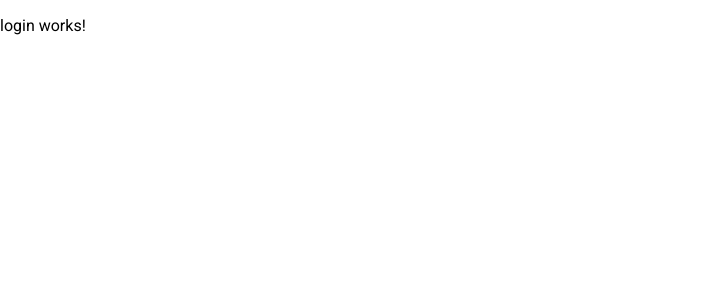
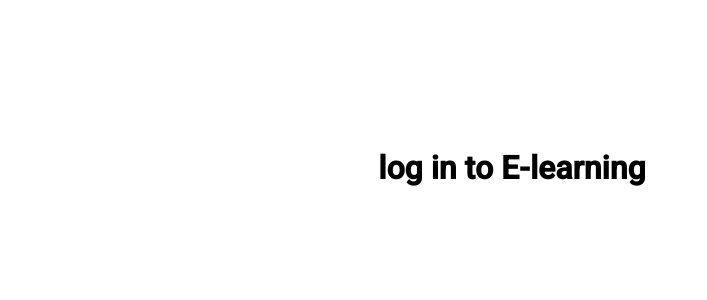
Before and after one commit to Nevy11/E-learning-front-end, an Angular app: page /login in a window 1024 px wide. Shown: the top 300 px of the page, without its empty margins (0-707 px from the left). Built offline with nearby package versions, Linux system fonts and the light colour scheme.

Commit message:
update login title

```diff
--- a/src/app/login/login.component.html
+++ b/src/app/login/login.component.html
@@ -1 +1 @@
-<p>login works!</p>
+<div class="login-header"><h1>log in to E-learning</h1></div>
--- a/src/app/login/login.component.scss
+++ b/src/app/login/login.component.scss
@@ -0,0 +1,26 @@
+// tablet
+@media (min-width: 600px) and (max-width: 1024px) {
+  .login-header {
+    display: flex;
+    justify-content: center;
+    margin-top: 3rem;
+  }
+}
+
+// mobile phone
+@media (max-width: 599px) {
+  .login-header {
+    display: flex;
+    justify-content: center;
+    margin-top: 5rem;
+  }
+}
+
+// large screen
+@media (min-width: 1024px) {
+  .login-header {
+    display: flex;
+    justify-content: center;
+    margin-top: 8rem;
+  }
+}
```
